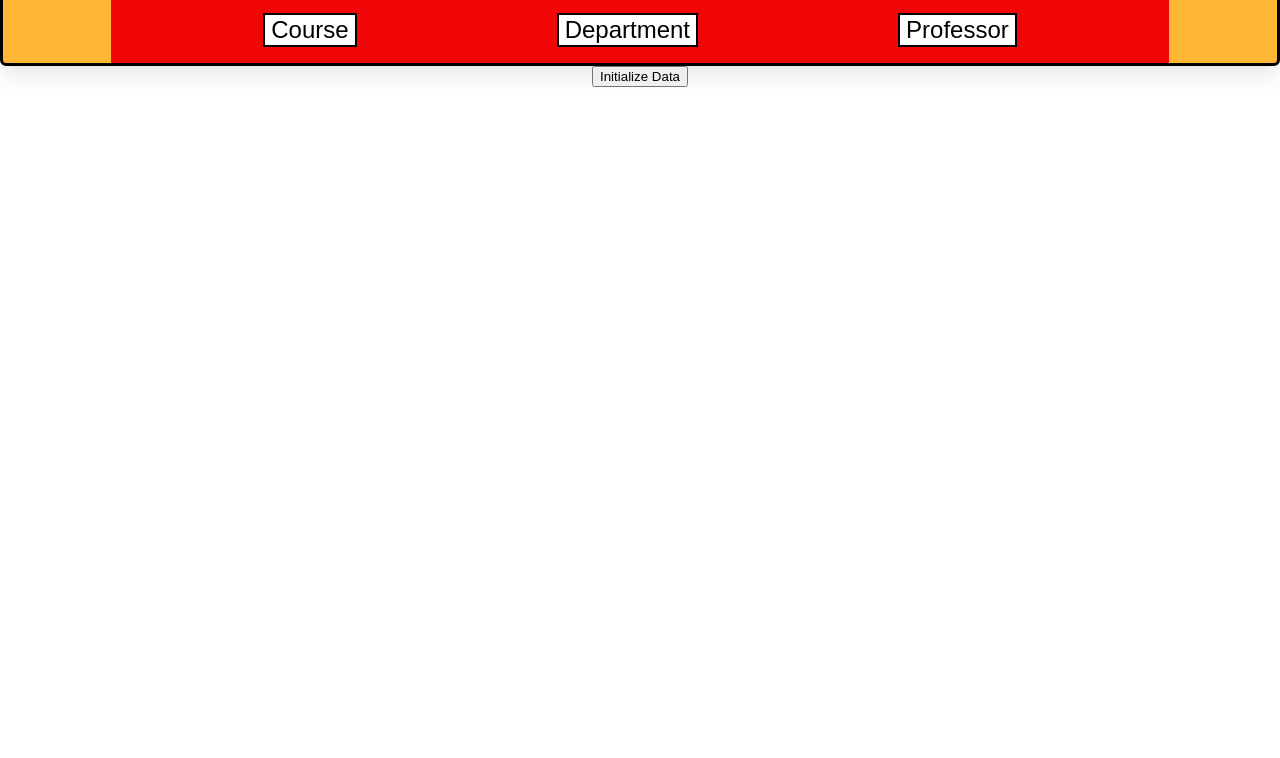
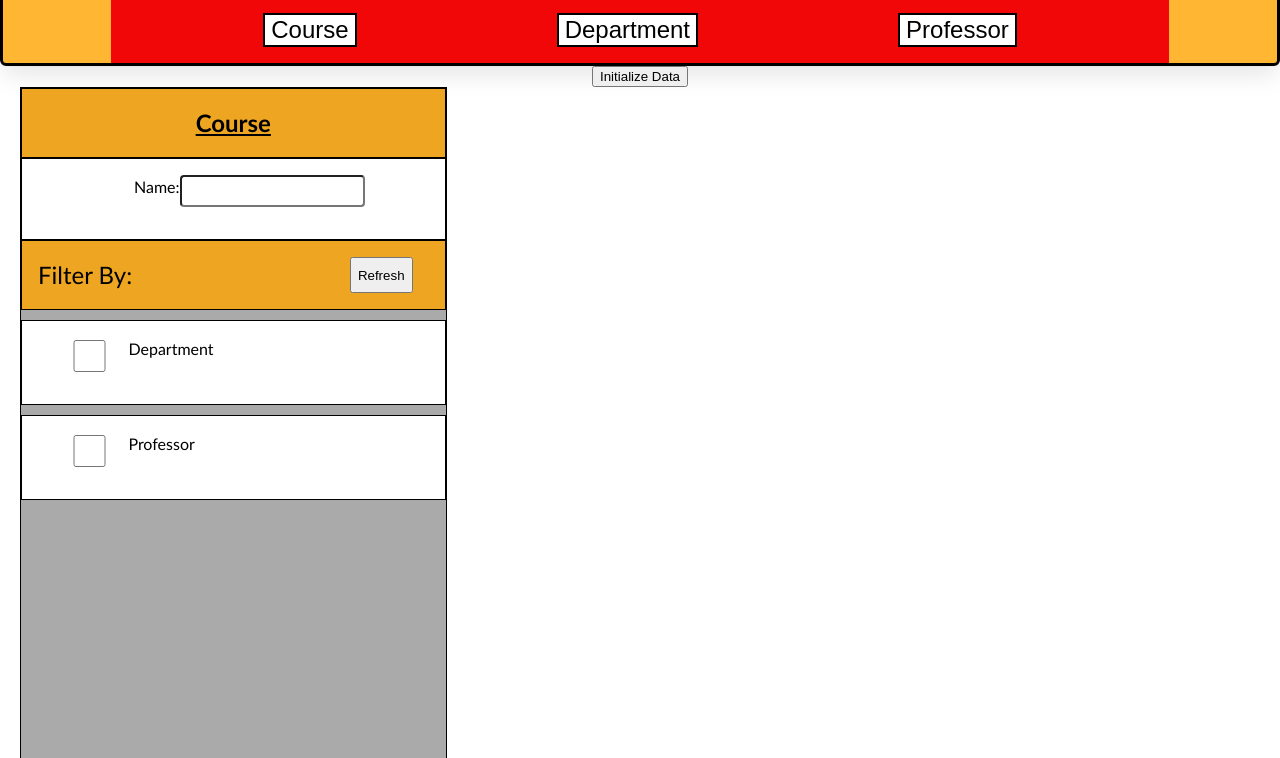
Before and after one commit to jconnor27/Final-Project, a plain HTML site: page Final Project/index.html in a window 1280 px wide. Shown: the part 42-800 px from the top of the page. Drawn offline with Linux system fonts and the light colour scheme.

Commit message:
Additional Functionality added

```diff
--- a/Final Project/index.html
+++ b/Final Project/index.html
@@ -32,15 +32,16 @@
         Initialize Data
       </button>
       </div>
+
       <!-- Filter Boxes -->
       <div class="container">
         <!-- Filter by Course box -->
-        <div class="filterSection hidden" id="filter_course_box">
+        <div class="filterSection" id="filter_course_box">
           <div class="filterBoxGold bigBoldText">
             <u>Course</u>
           </div>
           <div class="filterNameBox">
-            <label for="course_Name">Name:</label>
+            <label for="course_Name" class="nameTextFieldLabel">Name:</label>
             <input type="text" class="filterNameTextField" id="course_Name" name="courseName"/>
           </div>
           <div class="filterByBoxGold bigText">
@@ -49,11 +50,11 @@
           </div>
           <div class="filterBoxWhite">
             <input type="checkbox" class="filterByCheckbox" id="course_department_checkbox" name="courseDepartment"/>
-            <label for="course_department_checkbox">Department</label>
+            <label for="course_department_checkbox" class="filterTextFieldLabel">Department</label>
           </div>
           <div class="filterBoxWhite">
             <input type="checkbox" class="filterByCheckbox" id="course_professor_checkbox" name="courseProfessor"/>
-            <label for="f_course_professor">Professor</label>
+            <label for="f_course_professor" class="filterTextFieldLabel">Professor</label>
           </div>
         </div>
         <!-- Filter by Department box -->
@@ -62,7 +63,7 @@
             <u>Department</u>
           </div>
           <div class="filterNameBox">
-            <label for="department_Name">Name:</label>
+            <label for="department_Name" class="nameTextFieldLabel">Name:</label>
             <input type="text" class="filterNameTextField" id="department_Name" name="departmentName"/>
           </div>
           <div class="filterByBoxGold bigText">
@@ -73,17 +74,17 @@
           </div>
           <div class="filterBoxWhite">
             <input type="checkbox" class="filterByCheckbox" id="department_course_checkbox" name="departmentCourse"/>
-              <label for="department_course_checkbox">Course</label>
+              <label for="department_course_checkbox" class="filterTextFieldLabel">Course</label>
           </div>
           <div class="filterBoxWhite">
             <input type="checkbox" class="filterByCheckbox" id="department_professor_checkbox" name="departmentProfessor"/>
-            <label for="department_professor_checkbox">Professor</label>
+            <label for="department_professor_checkbox" class="filterTextFieldLabel">Professor</label>
           </div>
           <!-- When "Professor" box is clicked, this box comes up -->
           <div class="filterSubBoxWhite" id="filter_department_professor_box">
             <div>
               <input type="checkbox" class="filterBySubCheckbox" id="department_professor_semesters_checkbox" name="departmentProfessorSemesters"/>
-              <label for="department_professor_semesters_checkbox">Semesters With Department</label>
+              <label for="department_professor_semesters_checkbox" class="filterSubTextFieldLabel">Semesters With Department</label>
             </div>
             <div>
               <input type="checkbox" class="filterBySubCheckbox" id="department_professor_number_checkbox" name="departmentProfessorNumber"/>
@@ -97,7 +98,7 @@
             <u>Professor Name</u>
           </div>
           <div class="filterNameBox">
-            <label for="professor_Name">Name:</label>
+            <label for="professor_Name" class="nameTextFieldLabel">Name:</label>
             <input type="text" class="filterNameTextField" id="professor_Name" name="professorName" />
           </div>
           <div class="filterByBoxGold bigText">
@@ -106,11 +107,11 @@
           </div>
           <div class="filterBoxWhite">
             <input type="checkbox" class="filterByCheckbox" id="professor_courses_checkbox" name="professorCourses"/>
-            <label for="professor_courses_checkbox">Courses</label>
+            <label for="professor_courses_checkbox" class="filterTextFieldLabel">Courses</label>
           </div>
           <div class="filterBoxWhite">
             <input type="checkbox" class="filterByCheckbox" id="professor_department_checkbox" name="professorDepartment"/>
-            <label for="professor_department_checkbox">Department</label>
+            <label for="professor_department_checkbox" class="filterTextFieldLabel">Department</label>
           </div>
         </div>
         <div class="dispSection"></div>
--- a/Final Project/style.css
+++ b/Final Project/style.css
@@ -198,14 +198,28 @@ form {
   display: flex;
   background-color: white;
   min-width: 400px;
-  justify-content: center;
+  justify-content: flex-start;
   padding-top: 1rem;
   padding-bottom: 1rem;
   border: 1px solid black;
+  flex-direction: row;
 }
 
 .filterNameTextField {
-    margin-left: 1rem;
+    margin-right:5rem;
+}
+
+.nameTextFieldLabel {
+    margin-left: 7rem;
+    padding-right: 0;
+}
+
+.filterTextFieldLabel {
+    margin-left: -7rem;
+}
+
+.filterSubTextFieldLabel {
+
 }
 
 .dispSection {
@@ -243,19 +257,20 @@ form {
 */
 
 .filterByCheckbox {
-    margin-left: 3rem;
-    margin-right: 1rem;
+    margin-left: -5rem;
 }
 
 .filterBySubCheckbox{
-    margin-left: 3.5rem;
-    margin-right: 1rem;
-    padding-bottom: 5rem;
+    margin-left: -7rem;
 }
 
 .initialBox {
     display: flex;
     justify-content: center;
+}
+
+.nameTextFieldLabel {
+    display: flex;
 }
 
 .buttons {
```
